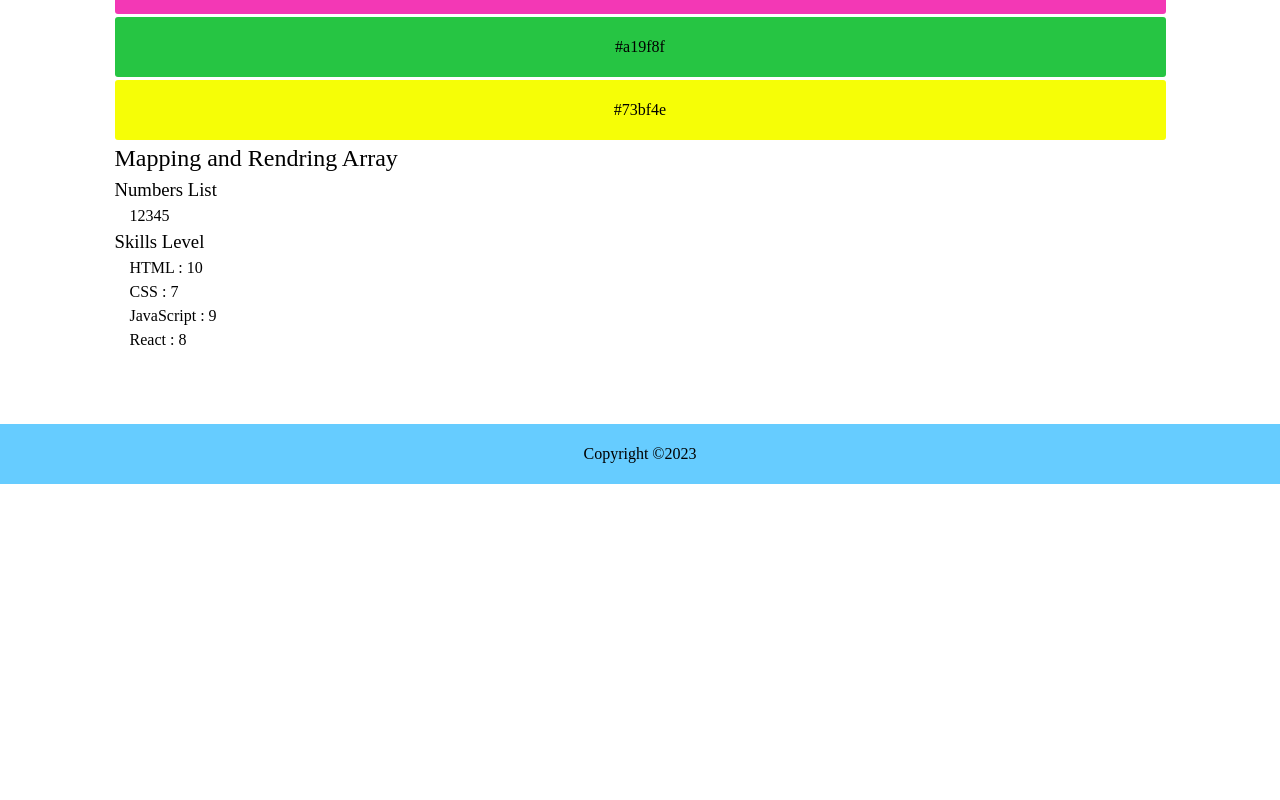
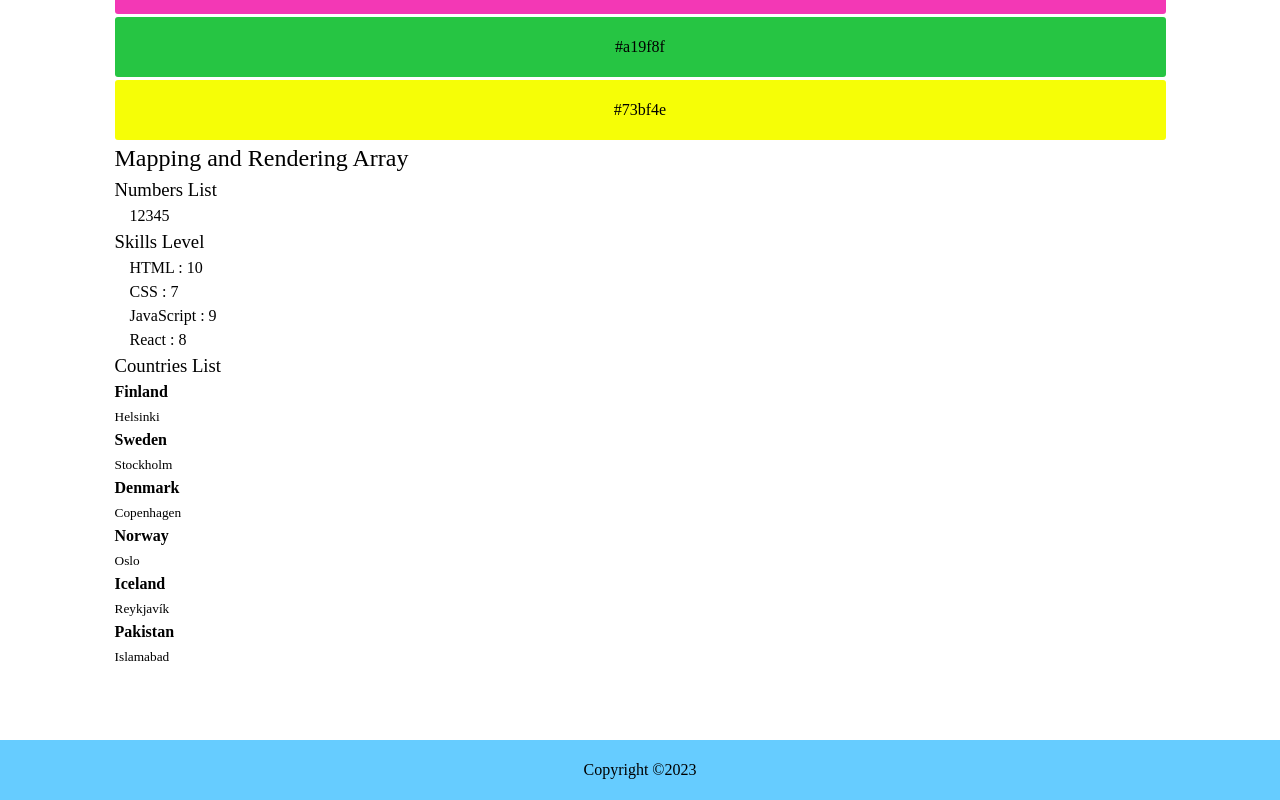
Before and after one commit to Mujeeb4582/30-days-react-learning, a React (Create React App) app: page / in a window 1280 px wide. Shown: the part 1733-2533 px from the top of the page. Before the commit the page ends 2217 px from the top, so only its background shows below. Built offline with nearby package versions, Linux system fonts and the light colour scheme.

Commit message:
Mapping array of objects

```diff
--- a/src/components/mapping_day06/mappingAndRendringArray.jsx
+++ b/src/components/mapping_day06/mappingAndRendringArray.jsx
@@ -1,25 +1,39 @@
-import Numbers from "./mapping_array_nymbers";
+import Numbers from "./mapping_array_numbers";
 import Skills from "./mapping_array_of_array";
+import Countries from "./mapping_array_of_object";
 
 const Mapping = () => {
+	// Simple number array
 	const numbersArray = [1, 2, 3, 4, 5];
+	// Array of arrays
 	const skills = [
 		["HTML", 10],
 		["CSS", 7],
 		["JavaScript", 9],
 		["React", 8],
 	];
+	// Array of objects
+	const countries = [
+		{ name: "Finland", city: "Helsinki" },
+		{ name: "Sweden", city: "Stockholm" },
+		{ name: "Denmark", city: "Copenhagen" },
+		{ name: "Norway", city: "Oslo" },
+		{ name: "Iceland", city: "Reykjavík" },
+		{ name: "Pakistan", city: "Islamabad" },
+	];
 
 	return (
 		<div className="container">
 			<div>
-				<h2>Mapping and Rendring Array</h2>
+				<h2>Mapping and Rendering Array</h2>
 				<h3>Numbers List</h3>
 				<ul style={{ display: "flex" }}>
 					<Numbers numbers={numbersArray} />
 				</ul>
 				<h3>Skills Level</h3>
 				<Skills skills={skills} />
+        <h3>Countries List</h3>
+        <Countries countries={countries} />
 			</div>
 		</div>
 	);
--- a/src/components/mapping_day06/mapping_array_of_array.jsx
+++ b/src/components/mapping_day06/mapping_array_of_array.jsx
@@ -5,7 +5,7 @@ const Skill = ({ skill: [tech, level] }) => (
 );
 
 const Skills = ({ skills }) => {
-	const skillList = skills.map((skill) => <Skill skill={skill} />);
+	const skillList = skills.map((skill) => <Skill key={skill} skill={skill} />);
 	return <ul>{skillList}</ul>;
 };
 
--- /dev/null
+++ b/src/components/mapping_day06/mapping_array_of_object.jsx
@@ -0,0 +1,13 @@
+const Country = ({ country: { name, city }}) => (
+  <div>
+    <h4>{name}</h4>
+    <small>{city}</small>
+  </div>
+);
+
+const Countries = ({ countries }) => {
+	const countriesList = countries.map((country) => <Country key={country.name} country={country} />);
+	return <div>{countriesList}</div>;
+};
+
+export default Countries;
```
Also changed, not shown: src/components/mapping_day06/mapping_array_numbers.jsx (renamed from src/components/mapping_day06/mapping_array_nymbers.jsx).
